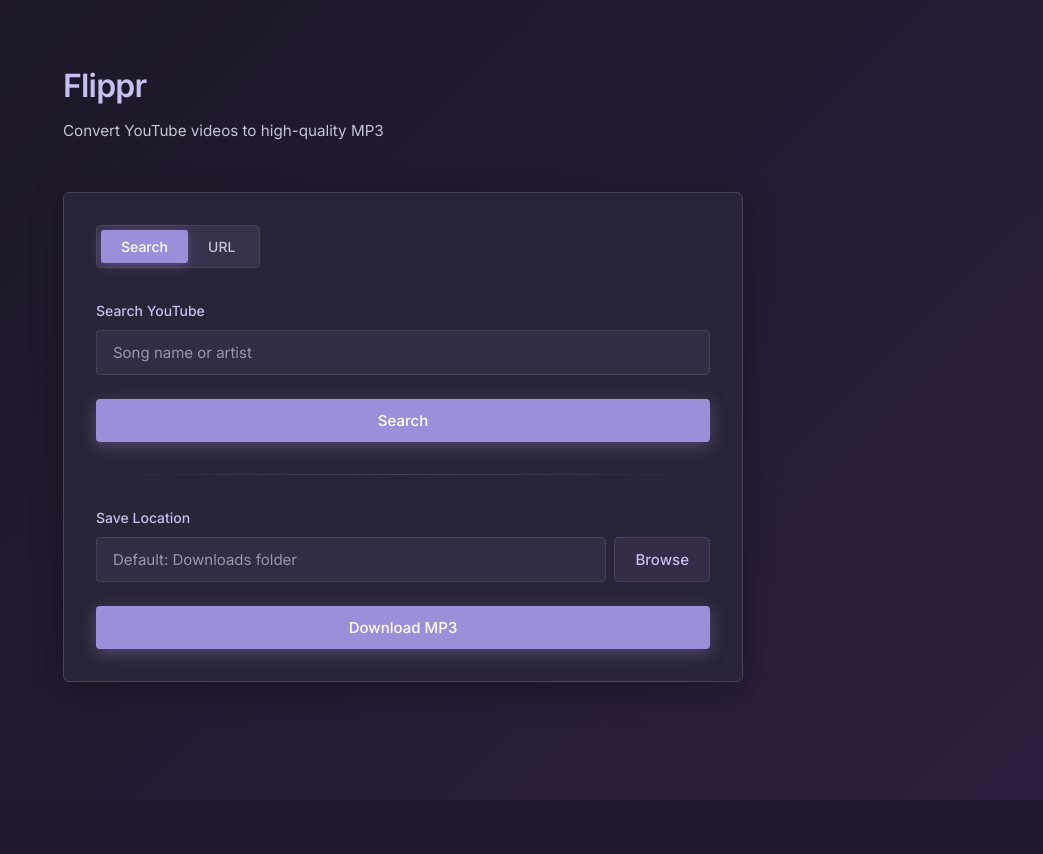
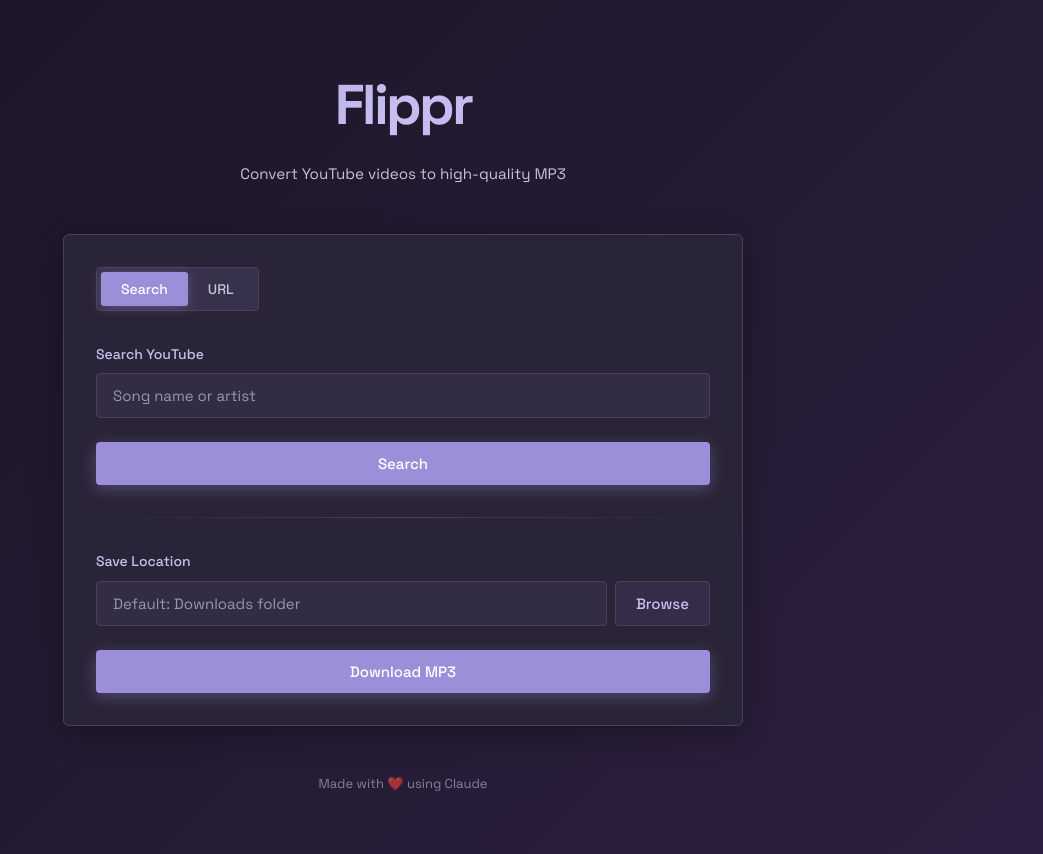
Before and after one commit to shreym95/flippr, a Flask app: page / in a window 1280 px wide. Shown: the whole page, without its empty margins (237-1280 px from the left). Before the commit the page ends 800 px from the top, so only its background shows below. Run offline with Flask 3, Linux system fonts and the light colour scheme; some libraries are stand-ins or nearby versions.

Commit message:
Updated font

```diff
--- a/templates/index.html
+++ b/templates/index.html
@@ -6,7 +6,7 @@
     <title>Flippr - MP3</title>
     <link rel="preconnect" href="https://fonts.googleapis.com">
     <link rel="preconnect" href="https://fonts.gstatic.com" crossorigin>
-    <link href="https://fonts.googleapis.com/css2?family=Inter:wght@300;400;500;600&display=swap" rel="stylesheet">
+    <link href="https://fonts.googleapis.com/css2?family=Space+Grotesk:wght@300;400;500;600;700&display=swap" rel="stylesheet">
     <style>
         :root {
             --bg: #1a1625;
@@ -32,7 +32,7 @@
         }
 
         body {
-            font-family: 'Inter', -apple-system, BlinkMacSystemFont, sans-serif;
+            font-family: 'Space Grotesk', -apple-system, BlinkMacSystemFont, sans-serif;
             background: var(--bg-gradient);
             color: var(--text);
             min-height: 100vh;
@@ -47,20 +47,42 @@
 
         .header {
             margin-bottom: 48px;
+            text-align: center;
         }
 
         h1 {
-            font-size: 2rem;
-            font-weight: 600;
-            color: var(--accent-light);
-            margin-bottom: 8px;
-            letter-spacing: -0.025em;
+            font-size: 3.5rem;
+            font-weight: 700;
+            background: linear-gradient(135deg, var(--accent) 0%, var(--accent-light) 50%, var(--accent-hover) 100%);
+            -webkit-background-clip: text;
+            -webkit-text-fill-color: transparent;
+            background-clip: text;
+            margin-bottom: 12px;
+            letter-spacing: -0.05em;
         }
 
         .subtitle {
             font-size: 0.95rem;
             color: var(--text-secondary);
             font-weight: 400;
+        }
+
+        .footer {
+            margin-top: 48px;
+            text-align: center;
+            font-size: 0.8125rem;
+            color: var(--text-secondary);
+            opacity: 0.6;
+        }
+
+        .footer a {
+            color: var(--accent-light);
+            text-decoration: none;
+            transition: color 0.2s ease;
+        }
+
+        .footer a:hover {
+            color: var(--accent-hover);
         }
 
         .panel {
@@ -230,7 +252,7 @@
             background: transparent;
             border: none;
             color: var(--text-secondary);
-            font-family: 'Inter', sans-serif;
+            font-family: 'Space Grotesk', sans-serif;
             font-size: 0.875rem;
             font-weight: 500;
             cursor: pointer;
@@ -263,7 +285,7 @@
             border: 1px solid var(--border);
             color: var(--text);
             padding: 12px 16px;
-            font-family: 'Inter', sans-serif;
+            font-family: 'Space Grotesk', sans-serif;
             font-size: 0.9375rem;
             border-radius: 4px;
             transition: all 0.3s ease;
@@ -291,7 +313,7 @@
             color: white;
             border: none;
             padding: 12px 24px;
-            font-family: 'Inter', sans-serif;
+            font-family: 'Space Grotesk', sans-serif;
             font-size: 0.9375rem;
             font-weight: 500;
             cursor: pointer;
@@ -323,7 +345,7 @@
             color: var(--accent-light);
             border: 1px solid var(--border);
             padding: 12px 20px;
-            font-family: 'Inter', sans-serif;
+            font-family: 'Space Grotesk', sans-serif;
             font-size: 0.9375rem;
             font-weight: 500;
             cursor: pointer;
@@ -555,6 +577,10 @@
             </div>
 
             <div class="status" id="status"></div>
+        </div>
+
+        <div class="footer">
+            Made with ❤️ using <a href="https://claude.ai" target="_blank">Claude</a>
         </div>
     </div>
 
```
